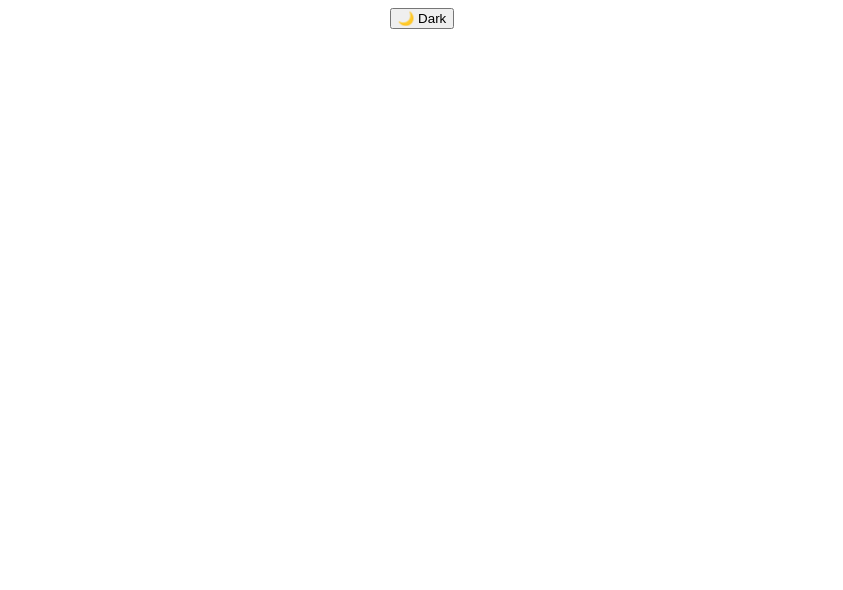
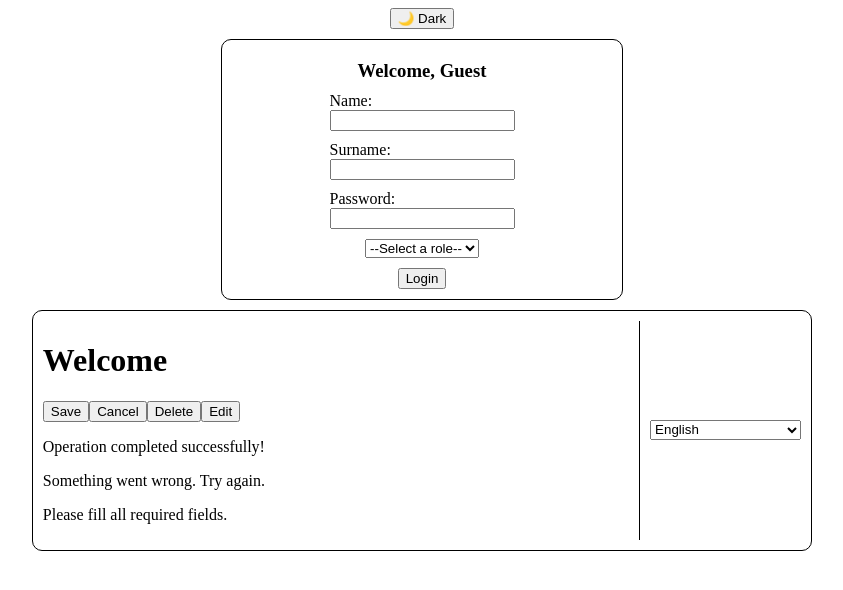
Before and after one commit to Fernando-Herrero/context-react, a React (Vite) app: page / in a window 1280 px wide. Shown: the top 590 px of the page, without its empty margins (218-1061 px from the left). Built offline with nearby package versions, Linux system fonts and the light colour scheme.

Commit message:
feat: add language translate componet and context to swipe language using a select

```diff
--- a/src/App.jsx
+++ b/src/App.jsx
@@ -1,10 +1,17 @@
 import "./App.css";
+import { LanguageTranslate } from "./components/LanguageTranslate.jsx/LanguageTranslate";
+import { LoginForm } from "./components/LoginForm/LoginForm";
 import { ToggleButtonTheme } from "./components/ToggleButtonTheme/ToggleButtonTheme";
+import { LanguageProvider } from "./context/LanguageContext";
 
 export const App = () => {
 	return (
 		<div className="app-container">
 			<ToggleButtonTheme />
+			<LoginForm />
+			<LanguageProvider>
+				<LanguageTranslate />
+			</LanguageProvider>
 		</div>
 	);
 };
--- /dev/null
+++ b/src/components/LanguageTranslate.jsx/LanguageTranslate.css
@@ -0,0 +1,27 @@
+.language-translate-container {
+	display: flex;
+	justify-content: center;
+	align-items: center;
+	gap: 10px;
+	width: 60%;
+	padding: 10px;
+	border: 1px solid black;
+	border-radius: 10px;
+}
+
+html.dark .language-translate-container {
+	border-color: pink;
+}
+
+.language-translate-container select {
+	flex: 1;
+	height: 20px;
+}
+.language-translate-container div {
+	border-right: 1px solid black;
+	flex: 4;
+}
+
+html.dark .language-translate-container div {
+	border-right-color: pink;
+}
--- /dev/null
+++ b/src/components/LanguageTranslate.jsx/LanguageTranslate.jsx
@@ -0,0 +1,35 @@
+import { useContext } from "react";
+import { LanguageContext} from "../../context/LanguageContext";
+import "./LanguageTranslate.css";
+
+export const LanguageTranslate = () => {
+	const { lang, handleSelect, texts } = useContext(LanguageContext);
+
+	return (
+		<div className="language-translate-container">
+			<div>
+				<header>
+					<h1>{texts[lang].header.welcome}</h1>
+				</header>
+				<nav>
+					<button>{texts[lang].buttons.save}</button>
+					<button>{texts[lang].buttons.cancel}</button>
+					<button>{texts[lang].buttons.delete}</button>
+					<button>{texts[lang].buttons.edit}</button>
+				</nav>
+				<main>
+					<section>
+						<p>{texts[lang].messages.success}</p>
+						<p>{texts[lang].messages.error}</p>
+						<p>{texts[lang].messages.warning}</p>
+					</section>
+				</main>
+			</div>
+
+			<select name="translate" id="translate" value={lang} onChange={(event) => handleSelect(event.target.value)}>
+				<option value="en">English</option>
+				<option value="es">Spanish</option>
+			</select>
+		</div>
+	);
+};
--- /dev/null
+++ b/src/components/LoginForm/LoginForm.css
@@ -0,0 +1,44 @@
+.user-form {
+	display: flex;
+	flex-direction: column;
+	align-items: center;
+	gap: 10px;
+	width: 30%;
+    padding: 10px;
+    border: 1px solid black;
+    border-radius: 10px;
+}
+
+html.dark .user-form {
+    border-color: pink;
+}
+
+.user-form label,
+select {
+	display: flex;
+	flex-direction: column;
+}
+
+.user-form h3 {
+	margin: 0;
+    padding-top: 10px;
+}
+
+.is-login {
+    display: flex;
+    flex-direction: column;
+    align-items: center;
+    justify-content: center;
+    gap: 10px;
+    padding: 10px;
+    border: 1px solid black;
+    border-radius: 10px;
+}
+
+html.dark .is-login{
+    border-color: pink;
+}
+
+.is-login h3 {
+    margin: 0;
+}
--- /dev/null
+++ b/src/components/LoginForm/LoginForm.jsx
@@ -0,0 +1,65 @@
+import { useContext } from "react";
+import "./LoginForm.css";
+import { UserContext } from "../../context/UserContext";
+
+export const LoginForm = () => {
+	const { user, login, logout, isLogin, handleInputChange } = useContext(UserContext);
+	console.log(useContext(UserContext));
+	const { name, surname, password, role } = user;
+
+	return (
+		<>
+			{!isLogin && (
+				<form className="user-form" onSubmit={login}>
+					<h3>Welcome, Guest</h3>
+					<label>
+						Name:
+						<input type="text" value={name} name="name" autoComplete="text" onChange={handleInputChange} />
+					</label>
+
+					<label>
+						Surname:
+						<input
+							type="text"
+							value={surname}
+							name="surname"
+							autoComplete="text"
+							onChange={handleInputChange}
+						/>
+					</label>
+
+					<label>
+						Password:
+						<input
+							type="password"
+							value={password}
+							name="password"
+							autoComplete="off"
+							onChange={handleInputChange}
+						/>
+					</label>
+
+					<select name="role" id="role" value={role} autoComplete="off" onChange={handleInputChange}>
+						<option value="" disabled>
+							--Select a role--
+						</option>
+						<option value="user">User</option>
+						<option value="admin">Admin</option>
+					</select>
+
+					<button type="submit">Login</button>
+				</form>
+			)}
+
+			{isLogin ? (
+				<div className="is-login">
+					{user.role === "admin" ? <button>Manage</button> : ""}
+					<h3>Welcome, {name}</h3>
+					<button onClick={logout}>Logout</button>
+				</div>
+			) : (
+				""
+			)}
+		</>
+	);
+};
--- /dev/null
+++ b/src/context/LanguageContext.jsx
@@ -0,0 +1,74 @@
+import { createContext, useState } from "react";
+
+export const LanguageContext = createContext(null);
+
+export const texts = {
+	en: {
+		header: {
+			welcome: "Welcome",
+			login: "Login",
+			logout: "Logout",
+			profile: "Profile",
+		},
+		home: {
+			title: "Home Page",
+			description: "This is the home page of our app.",
+			explore: "Explore",
+		},
+		cart: {
+			title: "Shopping Cart",
+			empty: "Your cart is empty",
+			checkout: "Proceed to Checkout",
+		},
+		buttons: {
+			save: "Save",
+			cancel: "Cancel",
+			delete: "Delete",
+			edit: "Edit",
+		},
+		messages: {
+			success: "Operation completed successfully!",
+			error: "Something went wrong. Try again.",
+			warning: "Please fill all required fields.",
+		},
+	},
+	es: {
+		header: {
+			welcome: "Bienvenido",
+			login: "Iniciar sesión",
+			logout: "Cerrar sesión",
+			profile: "Perfil",
+		},
+		home: {
+			title: "Página Principal",
+			description: "Esta es la página principal de nuestra app.",
+			explore: "Explorar",
+		},
+		cart: {
+			title: "Carrito de Compras",
+			empty: "Tu carrito está vacío",
+			checkout: "Proceder al Pago",
+		},
+		buttons: {
+			save: "Guardar",
+			cancel: "Cancelar",
+			delete: "Eliminar",
+			edit: "Editar",
+		},
+		messages: {
+			success: "¡Operación completada con éxito!",
+			error: "Algo salió mal. Intenta de nuevo.",
+			warning: "Por favor completa todos los campos obligatorios.",
+		},
+	},
+};
+
+export const LanguageProvider = ({ children }) => {
+	const [lang, setLang] = useState("en");
+
+	const handleSelect = (value) => {
+		setLang(value);
+	};
+
+	return <LanguageContext.Provider value={{ lang, handleSelect, texts }}>{children}</LanguageContext.Provider>;
+};
--- /dev/null
+++ b/src/context/UserContext.jsx
@@ -0,0 +1,32 @@
+import { createContext, useEffect, useRef, useState } from "react";
+
+export const UserContext = createContext(null);
+
+export const UserProvider = ({ children }) => {
+	const [user, setUser] = useState({ id: "", name: "", surname: "", password: "", role: "" });
+	const [isLogin, setIsLogin] = useState(false);
+	const nextId = useRef(1);
+
+	const handleInputChange = ({ target: { name, value } }) => {
+		setUser((prev) => ({ ...prev, [name]: value }));
+	};
+
+	const login = (event) => {
+		event.preventDefault();
+		setIsLogin(true);
+		setUser((prev) => ({
+			...prev,
+			id: Date.now() + nextId.current,
+			password: "",
+		}));
+		nextId.current += 1;
+	};
+
+	const logout = (event) => {
+		event.preventDefault();
+		setIsLogin(false);
+		setUser({ id: "", name: "", surname: "", password: "", role: "" });
+	};
+
+	return <UserContext value={{ user, login, logout, isLogin, handleInputChange }}>{children}</UserContext>;
+};
--- a/src/main.jsx
+++ b/src/main.jsx
@@ -3,11 +3,14 @@ import { createRoot } from "react-dom/client";
 import "./index.css";
 import { App } from "./App.jsx";
 import { ThemeProvider } from "./context/ThemeContext.jsx";
+import { UserProvider } from "./context/UserContext.jsx";
 
 createRoot(document.getElementById("root")).render(
 	<StrictMode>
 		<ThemeProvider>
-			<App />
+			<UserProvider>
+				<App />
+			</UserProvider>
 		</ThemeProvider>
 	</StrictMode>
 );
```
